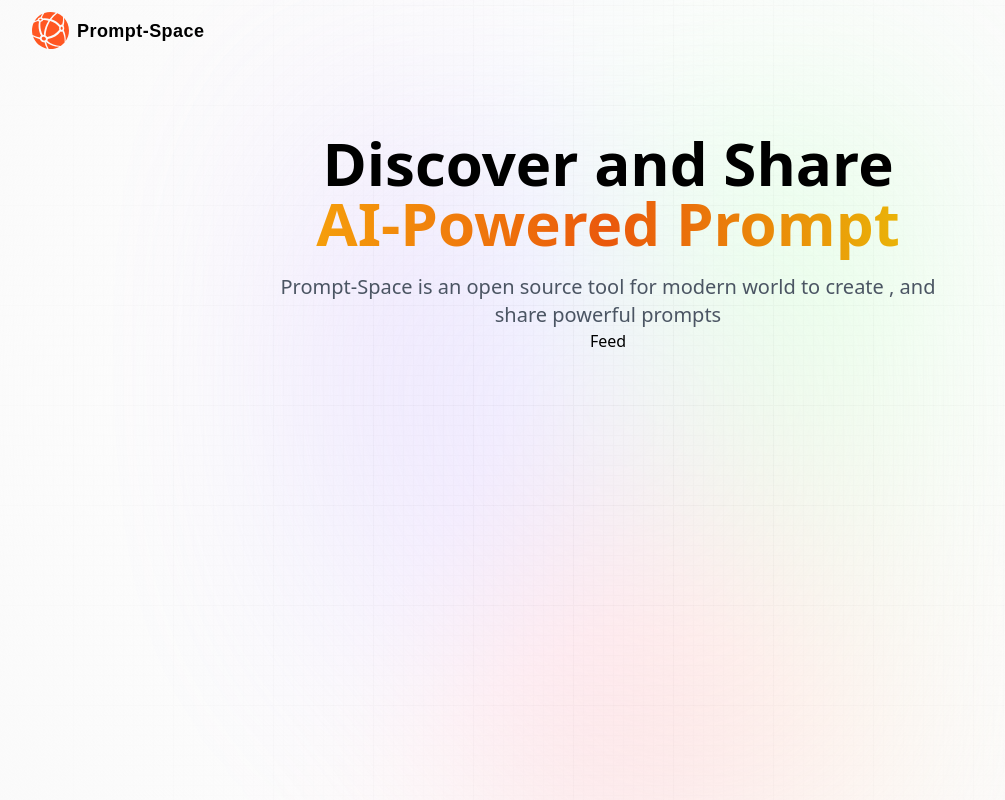
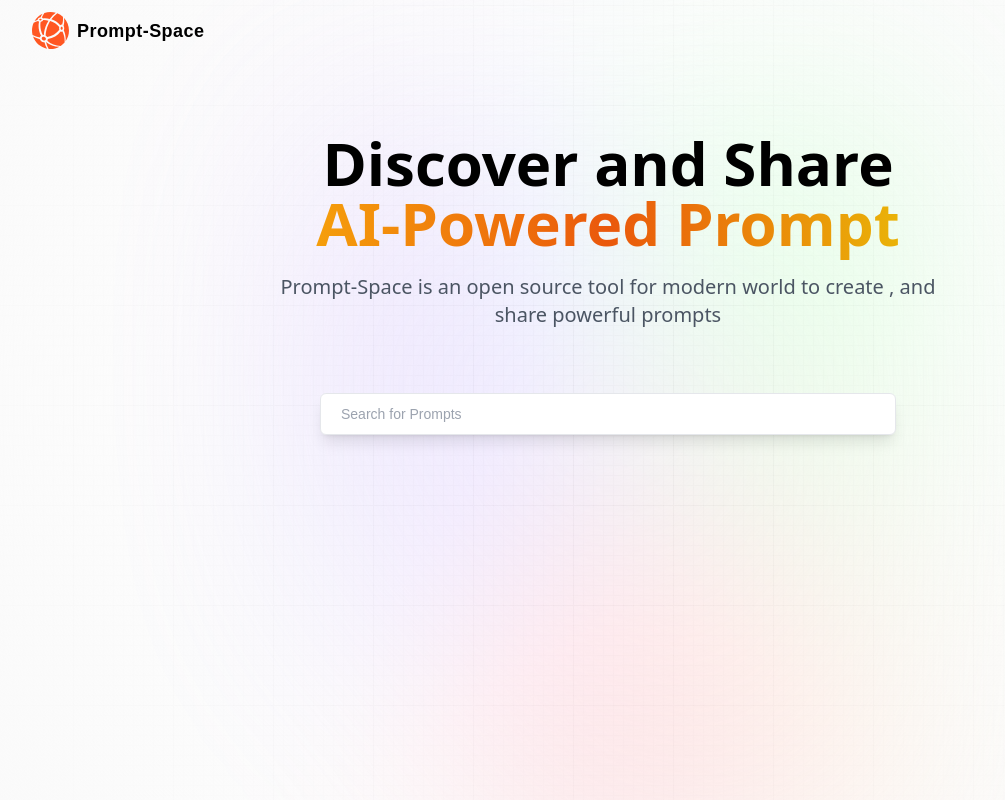
Before and after one commit to sir-george2500/share_prompts, a Next.js app: page / in a window 1280 px wide. Shown: the whole page, without its empty margins (32-1037 px from the left). Built offline with nearby package versions, Linux system fonts and the light colour scheme; no server answers.

Commit message:
add Seach box Successfully

```diff
--- a/app/page.jsx
+++ b/app/page.jsx
@@ -14,7 +14,7 @@ const Home = () => {
 
     {/* This is the user Feed */}
 
-    <Feed/>
+    <Feed />
    </section>
   )
 }
--- a/components/Feed.jsx
+++ b/components/Feed.jsx
@@ -1,8 +1,25 @@
-import React from 'react'
+'use client'
+import { useState, useEffect} from 'react';
+import PromptCard from './PromptCard';
+const Feed = () => {
+  const [searchText, setSearchText] = useState('');
 
-const Feed = () => {
+  const handleSearchChange = (e) => {
+
+  }
   return (
-    <div>Feed</div>
+    <section className='feed'>
+      <form className='relative w-full flex-center '>
+       <input
+         type='text'
+         placeholder='Search for Prompts'
+         value={searchText}
+         onChange={handleSearchChange}
+         required
+         className="search_input peer"
+       />
+      </form>
+    </section>
   )
 }
 
```
